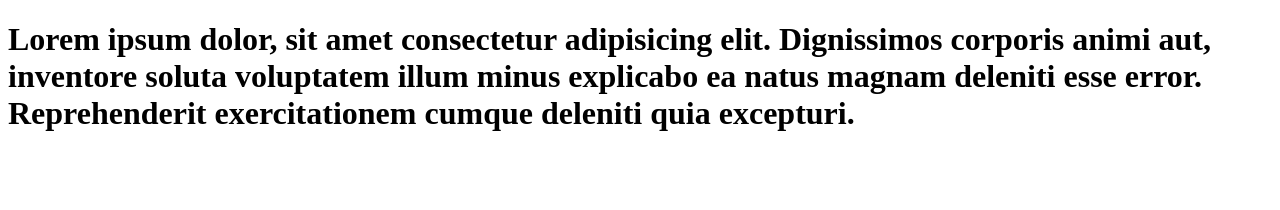
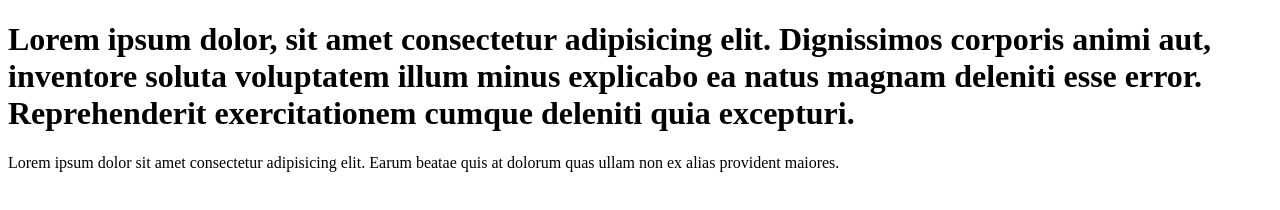
Before and after one commit to Shanto383/test-project, a plain HTML site: page index.html in a window 1280 px wide. Drawn offline with Linux system fonts and the light colour scheme.

Commit message:
p tag added

```diff
--- a/index.html
+++ b/index.html
@@ -8,5 +8,6 @@
 </head>
 <body>
     <h1>Lorem ipsum dolor, sit amet consectetur adipisicing elit. Dignissimos corporis animi aut, inventore soluta voluptatem illum minus explicabo ea natus magnam deleniti esse error. Reprehenderit exercitationem cumque deleniti quia excepturi.</h1>
+    <p>Lorem ipsum dolor sit amet consectetur adipisicing elit. Earum beatae quis at dolorum quas ullam non ex alias provident maiores.</p>
 </body>
 </html>
```
